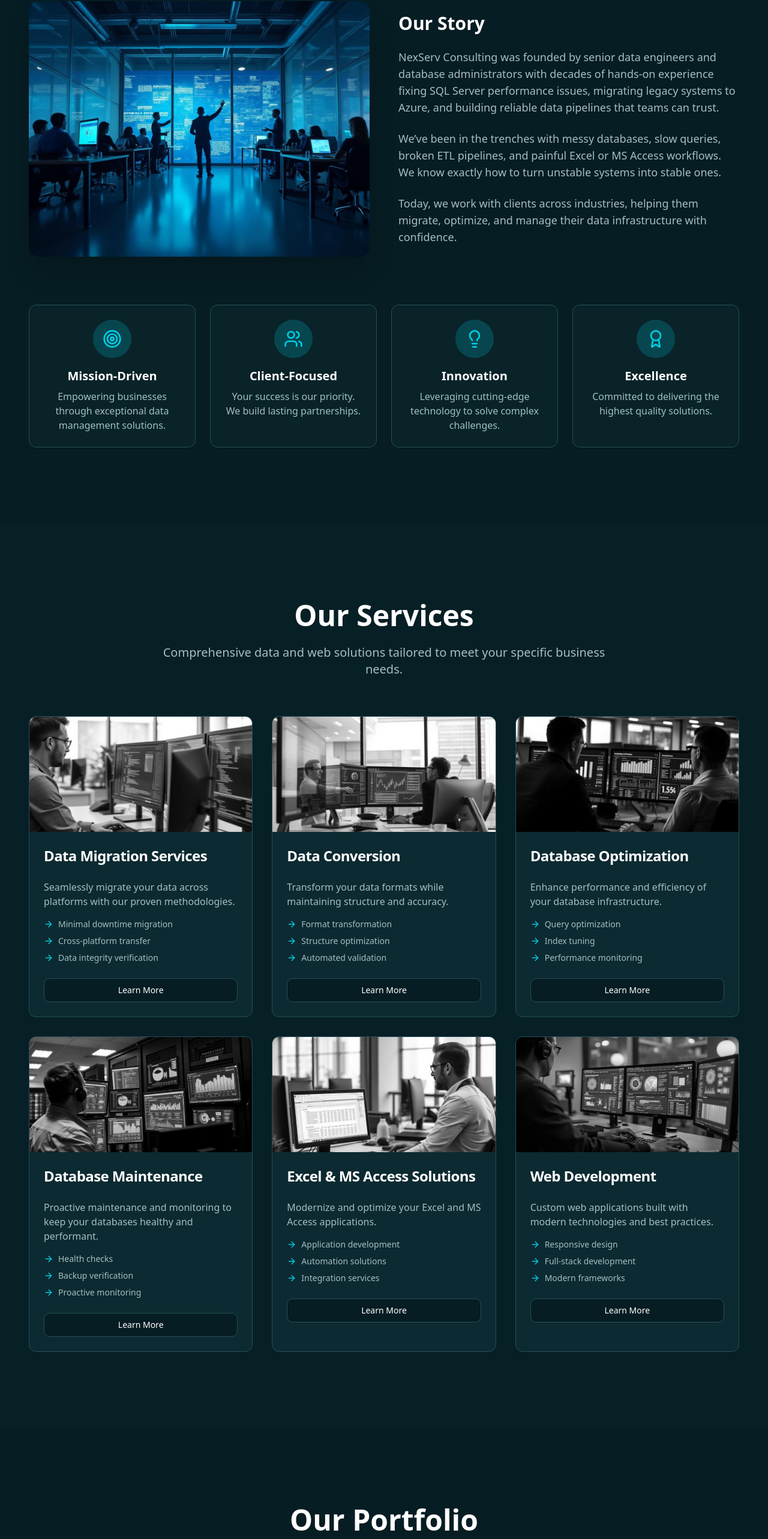
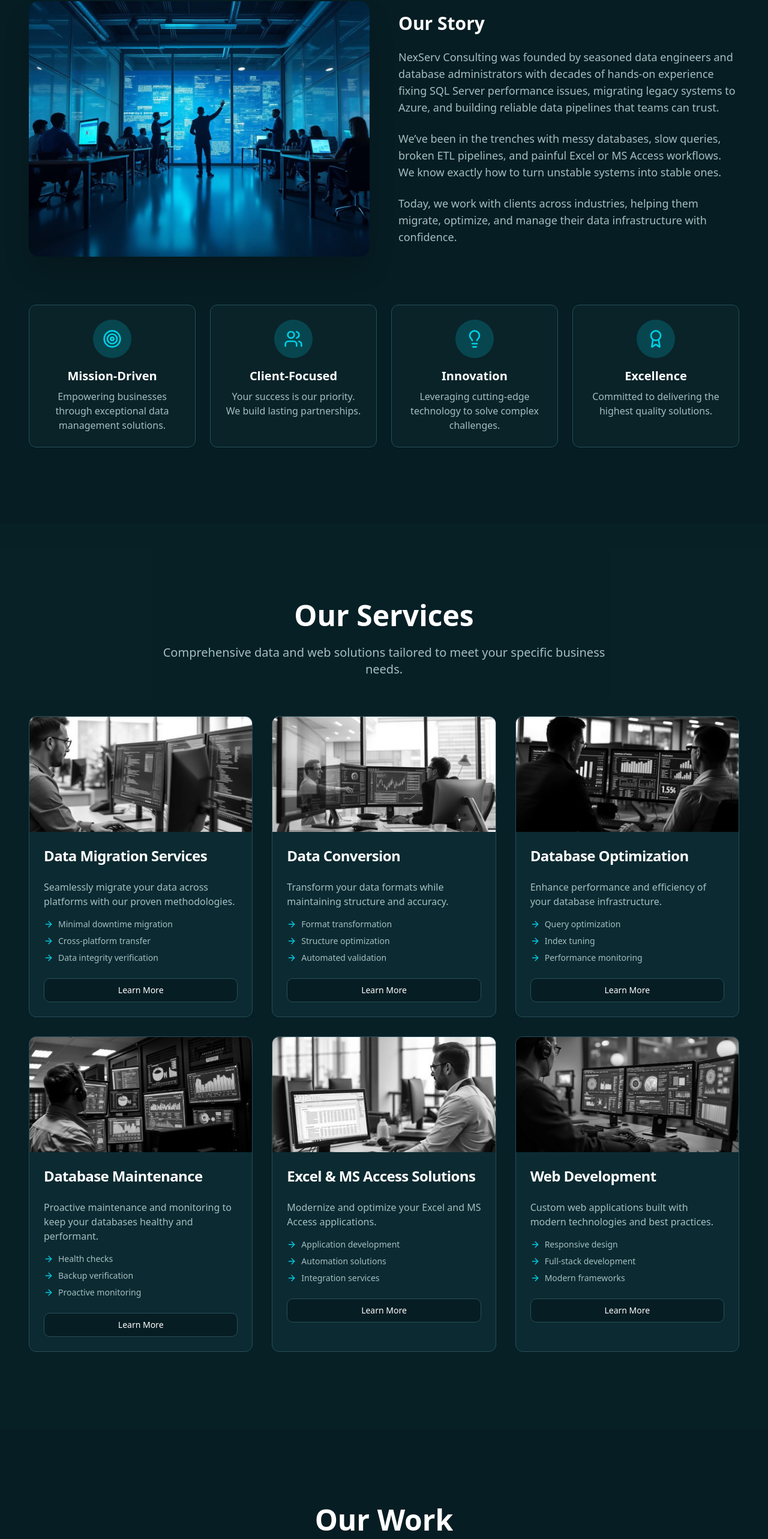
Before and after one commit to NexServConsulting/nexservconsulting, a React (Vite) app: page / in a window 1280 px wide. Shown: the part 1118-3684 px from the top of the page at 60% size. Built offline with nearby package versions, Linux system fonts and the light colour scheme; the HTML template or start-up script is replaced by a standard one.

Commit message:
Update Index.tsx

```diff
--- a/src/pages/Index.tsx
+++ b/src/pages/Index.tsx
@@ -296,7 +296,7 @@ const Index = () => {
             <div className="space-y-6">
               <h3 className="text-3xl font-bold text-foreground">Our Story</h3>
               <p className="text-muted-foreground text-lg">
-                NexServ Consulting was founded by senior data engineers and database administrators with decades of hands-on experience fixing SQL
+                NexServ Consulting was founded by seasoned data engineers and database administrators with decades of hands-on experience fixing SQL
                 Server performance issues, migrating legacy systems to Azure, and building reliable data pipelines that
                 teams can trust.
               </p>
@@ -390,7 +390,7 @@ const Index = () => {
       >
         <div className="container mx-auto">
           <div className="max-w-3xl mx-auto text-center mb-16">
-            <h2 className="text-5xl font-bold mb-6 text-foreground">Our Portfolio</h2>
+            <h2 className="text-5xl font-bold mb-6 text-foreground">Our Work</h2>
             <p className="text-xl text-muted-foreground">
               Discover how we've helped businesses transform their data infrastructure.
             </p>
```
